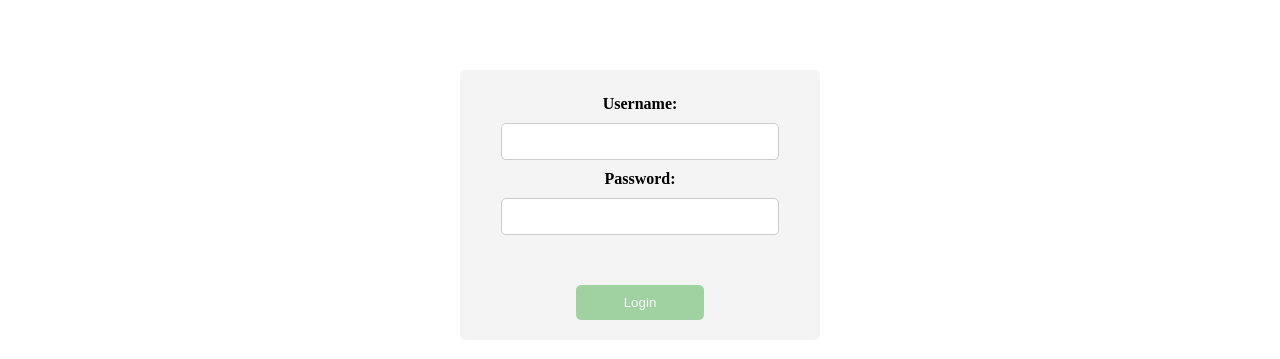
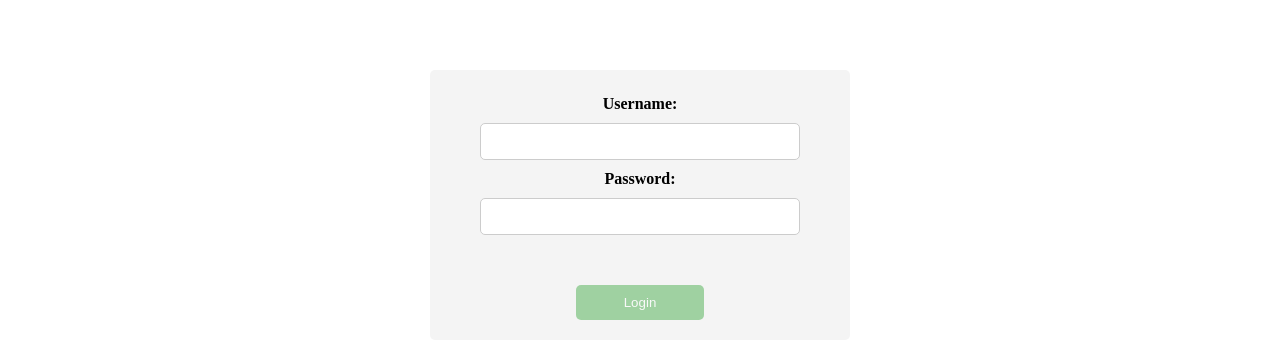
Before and after one commit to dstojanov8/workflow-frontend, a React (Vite) app: page /login in a window 1280 px wide. Shown: the part 195-554 px from the top of the page. Built offline with nearby package versions, Linux system fonts and the light colour scheme.

Commit message:
css styling change

```diff
--- a/src/components/add-people/AddPeople.styled.ts
+++ b/src/components/add-people/AddPeople.styled.ts
@@ -11,8 +11,7 @@ export const StyledForm = styled.form`
   width: 25vw;
   display: grid;
   background-color: #f4f4f4;
-  padding: 20px;
-  padding-top: 15px;
+  padding: 15px 50px 20px 50px;
   border-radius: 5px;
 `
 
@@ -25,7 +24,7 @@ export const StyledLabel = styled.label`
 `
 
 export const StyledInput = styled.input`
-  width: 20vw;
+  width: -webkit-fill-available;
   padding: 10px;
   border: 1px solid #ccc;
   border-radius: 5px;
--- a/src/components/login-form/LoginForm.styled.ts
+++ b/src/components/login-form/LoginForm.styled.ts
@@ -11,8 +11,7 @@ export const StyledForm = styled.form`
   width: 25vw;
   display: grid;
   background-color: #f4f4f4;
-  padding: 20px;
-  padding-top: 15px;
+  padding: 15px 50px 20px 50px;
   border-radius: 5px;
 `
 
@@ -30,7 +29,7 @@ export const StyledLabel = styled.label<FormStyleProps>`
 `
 
 export const StyledInput = styled.input`
-  width: 20vw;
+  width: -webkit-fill-available;
   padding: 10px;
   border: 1px solid #ccc;
   border-radius: 5px;
--- a/src/components/register-form/RegisterForm.styled.ts
+++ b/src/components/register-form/RegisterForm.styled.ts
@@ -11,8 +11,7 @@ export const StyledForm = styled.form`
   width: 25vw;
   display: grid;
   background-color: #f4f4f4;
-  padding: 20px;
-  padding-top: 15px;
+  padding: 15px 50px 20px 50px;
   border-radius: 5px;
 `
 
@@ -30,7 +29,7 @@ export const StyledLabel = styled.label<FormStyleProps>`
 `
 
 export const StyledInput = styled.input`
-  width: 20vw;
+  width: -webkit-fill-available;
   padding: 10px;
   border: 1px solid #ccc;
   border-radius: 5px;
```
